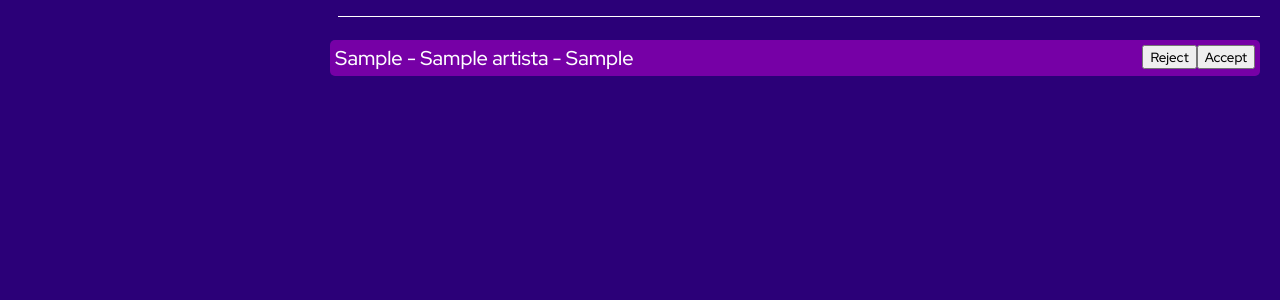
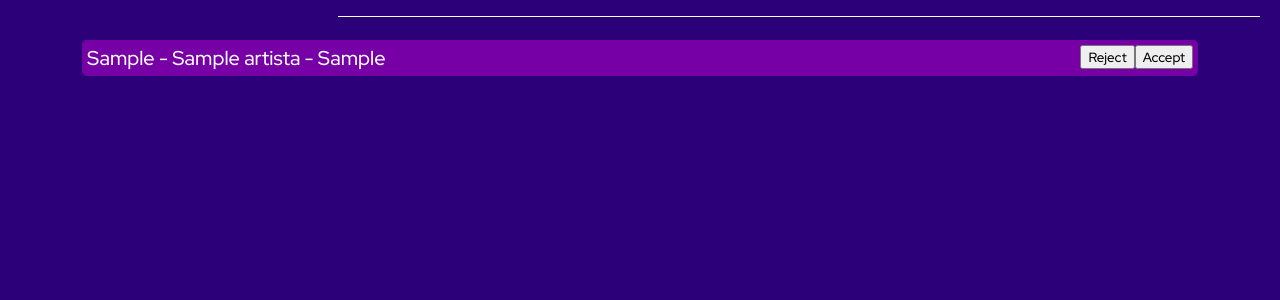
Before and after one commit to JeremyFamengo/ProgettoBD, a Flask app: page /admin in a window 1280 px wide. Shown: the part 110-410 px from the top of the page. Run offline with Flask 2, Linux system fonts and the light colour scheme; tables that the repository leaves empty hold one stand-in row (values such as "Sample post"); some libraries are stand-ins or nearby versions.

Commit message:
small changes

```diff
--- a/static/main-1.css
+++ b/static/main-1.css
@@ -178,7 +178,8 @@ form {
     color: white;
     background: rgba(193, 1, 211, 0.5);
     text-align: left;
-    margin-left: 25%;
+    margin-left: 5%;
+    margin-right: 5%;
     padding: 5px;
     border-radius: 5px;
 }
--- a/static/main-2.css
+++ b/static/main-2.css
@@ -168,7 +168,8 @@ form {
     color: white;
     background: rgba(193, 1, 211, 0.5);
     text-align: left;
-    margin-left: 25%;
+    margin-left: 5%;
+    margin-right: 5%;
     padding: 5px;
     border-radius: 5px;
 }
```
